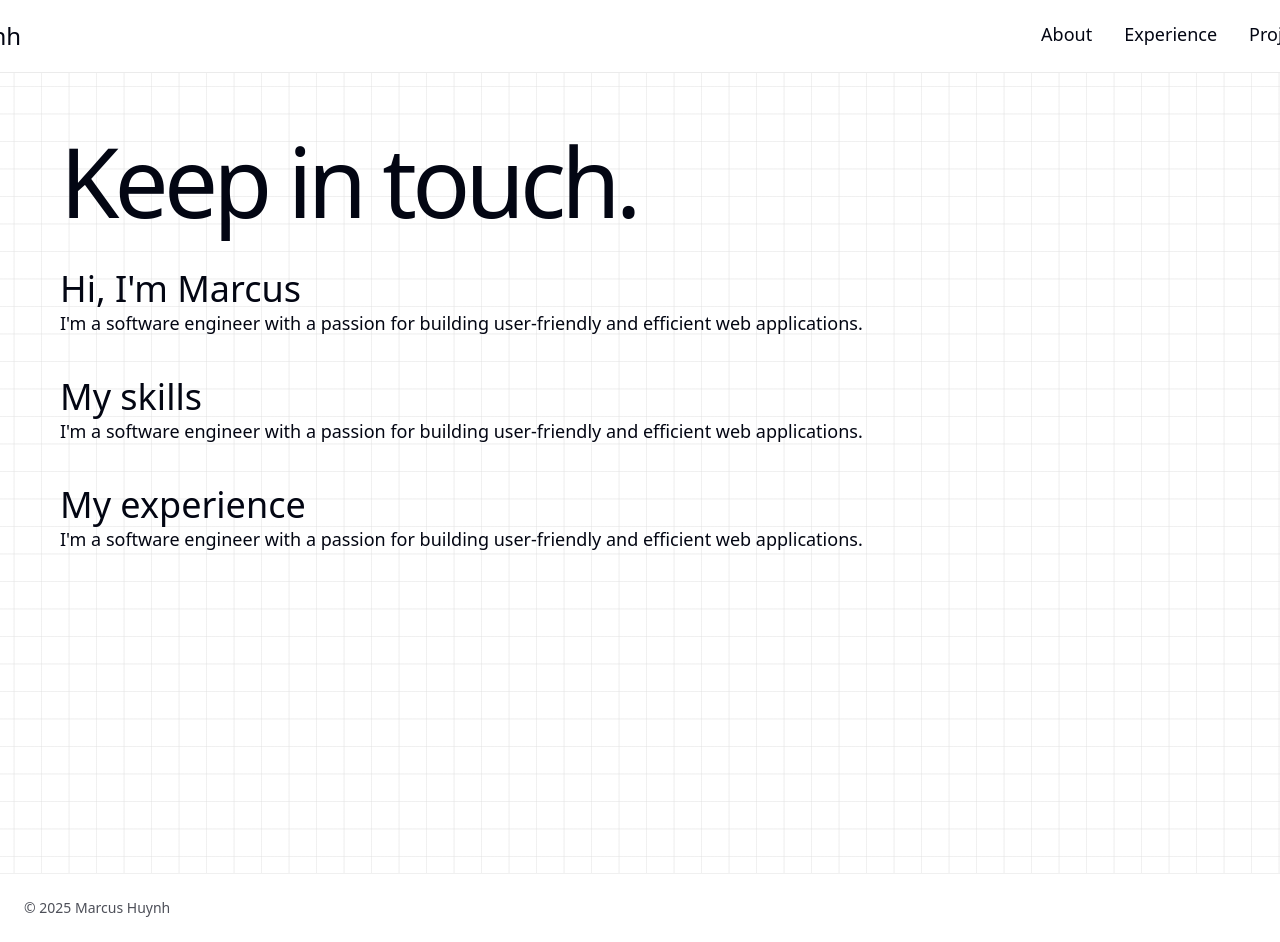
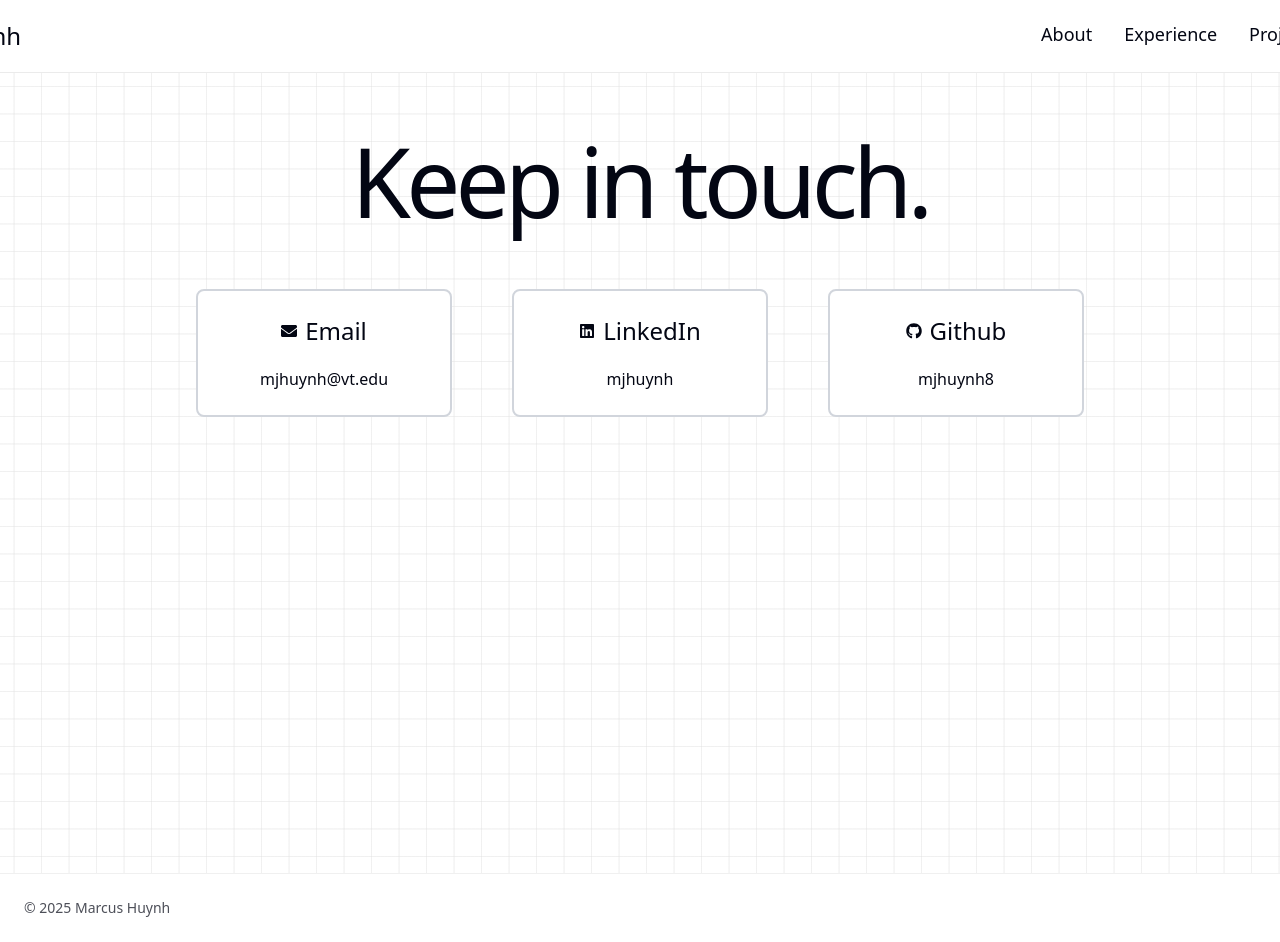
Before and after one commit to mjhuynh8/personal-portfolio, a Next.js app: page /contact in a window 1280 px wide. Shown: the top 942 px of the page. Built offline with nearby package versions, Linux system fonts and the light colour scheme.

Commit message:
contacts section

```diff
--- /dev/null
+++ b/app/components/ContactCard.js
@@ -0,0 +1,26 @@
+import { FaEnvelope, FaLinkedin, FaGithub } from "react-icons/fa";
+
+const icons = {
+  Email: <FaEnvelope />,
+  LinkedIn: <FaLinkedin />,
+  Github: <FaGithub />,
+};
+
+export default function ContactCard({ platform, username, link, icon }) {
+  return (
+    <a
+      href={link}
+      target="_blank"
+      rel="noopener noreferrer"
+      className="flex flex-row gap-4 border-2 border-gray-300 rounded-lg p-8 bg-primary w-64 h-32 items-center justify-center hover:border-gray-400 hover:shadow-lg transition-all duration-200 cursor-pointer"
+    >
+      <div className="flex flex-col gap-5">
+        <div className="flex flex-row gap-2 justify-center items-center">
+          {icons[platform]}
+          <h1 className="text-2xl">{platform}</h1>
+        </div>
+        <span className="text-center">{username}</span>
+      </div>
+    </a>
+  );
+}
--- /dev/null
+++ b/app/contact/contacts.js
@@ -0,0 +1,22 @@
+import { FaEnvelope, FaLinkedin, FaGithub } from "react-icons/fa";
+
+export const contacts = [
+  {
+    platform: "Email",
+    username: "mjhuynh@vt.edu",
+    link: "mailto:mjhuynh@vt.edu",
+    icon: <FaEnvelope />,
+  },
+  {
+    platform: "LinkedIn",
+    username: "mjhuynh",
+    link: "https://www.linkedin.com/in/mjhuynh/",
+    icon: <FaLinkedin />,
+  },
+  {
+    platform: "Github",
+    username: "mjhuynh8",
+    link: "https://github.com/mjhuynh8",
+    icon: <FaGithub />,
+  },
+];
--- a/app/contact/page.js
+++ b/app/contact/page.js
@@ -1,35 +1,28 @@
+import ContactCard from "../components/ContactCard";
+import { contacts } from "./contacts";
+
 export default function Contact() {
   return (
     <div className="container-background min-h-screen">
-      <div className="p-15 flex flex-col gap-10">
+      <div className="p-15 flex flex-col gap-15 max-w-screen-2xl mx-auto items-center">
         <h1
           className="text-8xl tracking-tighter
 text-balance"
         >
           Keep in touch.
         </h1>
-        <div className="flex flex-col gap-10">
-          <div>
-            <h1 className="text-4xl">Hi, I&apos;m Marcus</h1>
-            <p className="text-lg">
-              I&apos;m a software engineer with a passion for building
-              user-friendly and efficient web applications.
-            </p>
-          </div>
-          <div>
-            <h1 className="text-4xl">My skills</h1>
-            <p className="text-lg">
-              I&apos;m a software engineer with a passion for building
-              user-friendly and efficient web applications.
-            </p>
-          </div>
-          <div>
-            <h1 className="text-4xl">My experience</h1>
-            <p className="text-lg">
-              I&apos;m a software engineer with a passion for building
-              user-friendly and efficient web applications.
-            </p>
-          </div>
+        <div className="flex flex-row gap-15 justify-center">
+          {contacts.map((contact) => {
+            return (
+              <ContactCard
+                key={contact.platform}
+                platform={contact.platform}
+                username={contact.username}
+                link={contact.link}
+                icon={contact.icon}
+              />
+            );
+          })}
         </div>
       </div>
     </div>
--- a/app/globals.css
+++ b/app/globals.css
@@ -77,6 +77,7 @@
 
   .nav-button:hover {
     color: #e8e8e8;
+    cursor: pointer;
   }
 
   .nav-button:hover::before {
```
